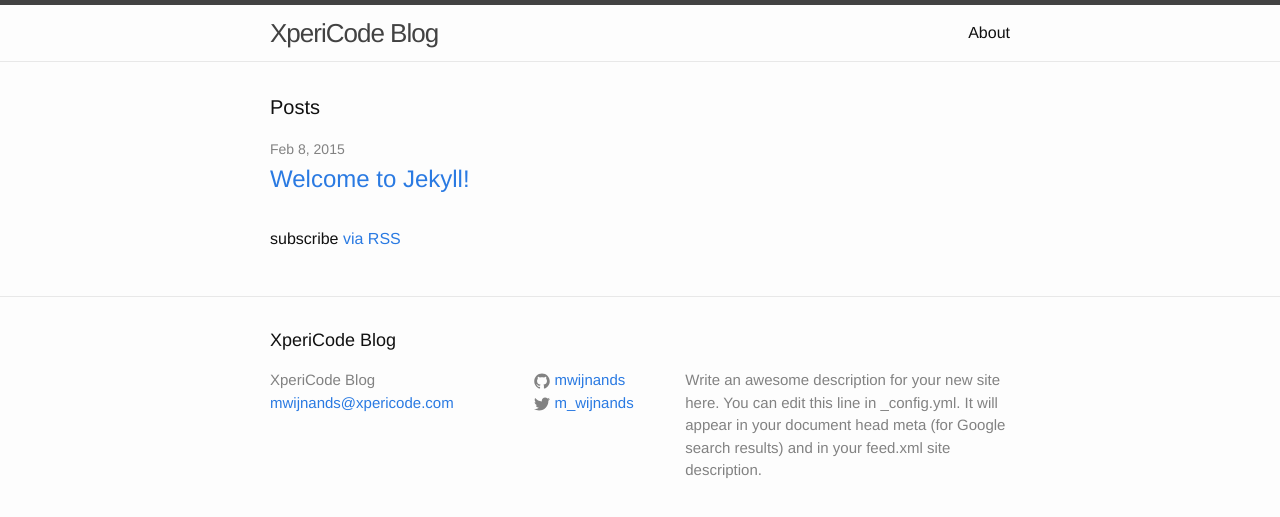
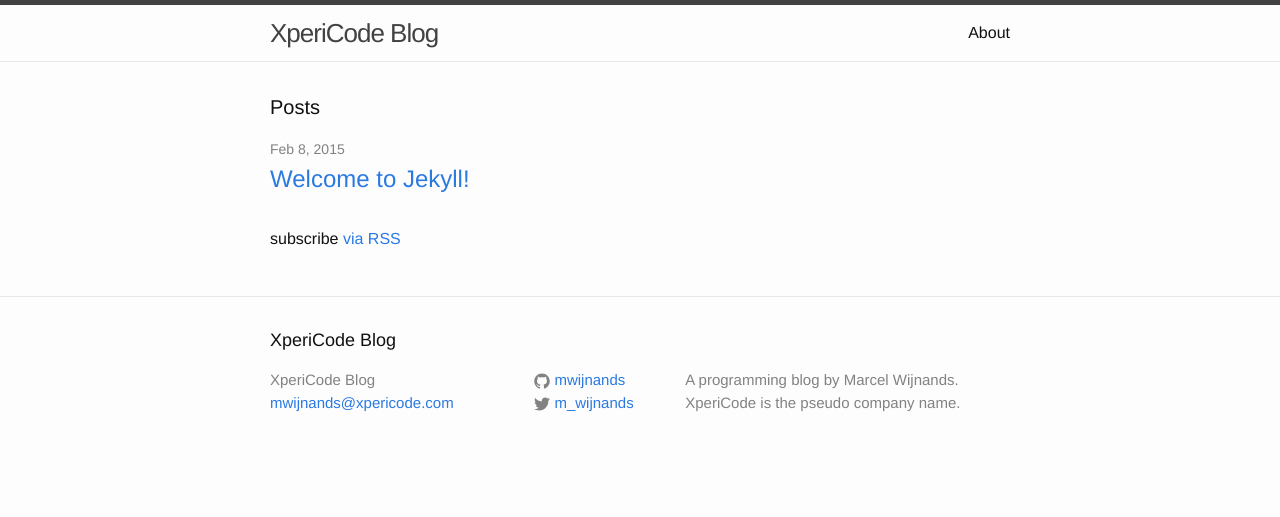
Before and after one commit to mwijnands/blog.xpericode.com, a Jekyll site: the page built from index.html, in a window 1280 px wide. Shown: the top 517 px of the page. Built offline with Jekyll 4.4.1, drawn with Linux system fonts in a browser that asks for light colours.

Commit message:
Changed config

```diff
--- a/_config.yml
+++ b/_config.yml
@@ -2,13 +2,13 @@
 title: XperiCode Blog
 email: mwijnands@xpericode.com
 description: > # this means to ignore newlines until "baseurl:"
-  Write an awesome description for your new site here. You can edit this
-  line in _config.yml. It will appear in your document head meta (for
-  Google search results) and in your feed.xml site description.
+  A programming blog by Marcel Wijnands. XperiCode is the pseudo company name.
 baseurl: "" # the subpath of your site, e.g. /blog/
 url: "http://blog.xpericode.com" # the base hostname & protocol for your site
 twitter_username: m_wijnands
 github_username:  mwijnands
+stackoverflow_username: mwijnands
+stackoverflow_userid: 503050
 
 # Build settings
 markdown: kramdown
```
Also changed, not shown: 1 other file.
